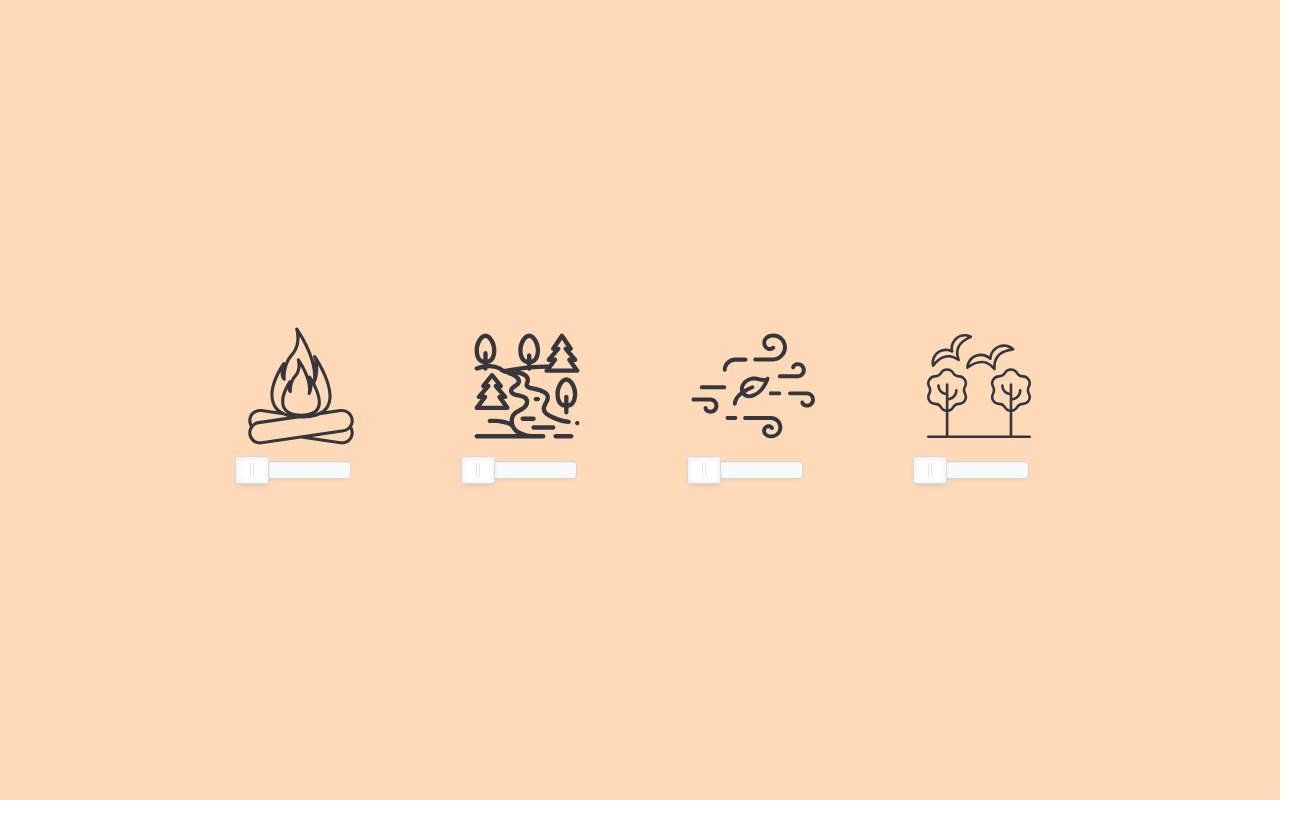
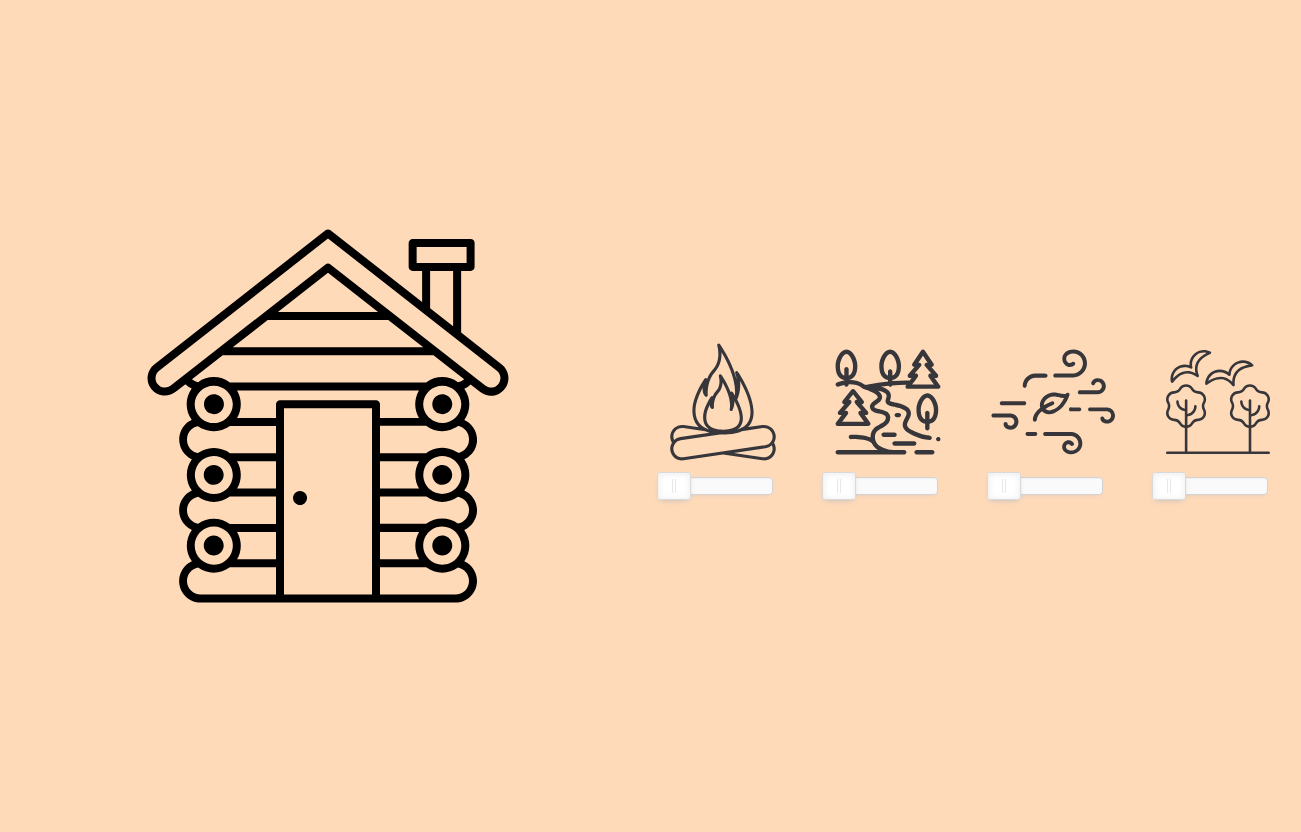
Before and after one commit to vytenisblask/cabin-dreaming, a Vue app: page / in a window 1280 px wide. Shown: the whole page, 1301 px wide, since content can reach past the window. Before the commit the page ends 800 px from the top, so only its background shows below. Built offline with nearby package versions, Linux system fonts and the light colour scheme.

Commit message:
styling and cabin update

```diff
--- a/src/App.vue
+++ b/src/App.vue
@@ -1,5 +1,6 @@
 <template>
-  <div id="app">
+  <div class="app-container">
+    <img src="@/assets/np_cabin.svg" alt="Cabin" class="cabin-image">
     <div class="icons-container">
       <SoundIcon :iconPath="require('@/assets/np_fire.svg')" :soundPath="require('@/assets/fire_cracklin.mp3')" altText="Fire Icon" />
       <SoundIcon :iconPath="require('@/assets/np_river.svg')" :soundPath="require('@/assets/river_flow.mp3')" altText="River Icon" />
@@ -26,27 +27,41 @@ body, html {
   padding: 0;
   font-family: 'Arial', sans-serif;
   height: 100%;
+  background-color: #FFDAB9;
 }
 
-#app {
+.app-container {
   display: flex;
-  justify-content: center;
+  justify-content: space-between;
   align-items: center;
-  background-color: #FFDAB9;
   height: 100vh;
+  padding: 1rem;
+}
+
+.cabin-image {
+  flex: 0 0 50%;
+  max-width: 100%;
+  max-height: 400px;
 }
 
 .icons-container {
   display: flex;
-  gap: 2rem;
-  flex-wrap: wrap;
+  flex-direction: row;
+  gap: 0.2rem;
+  flex: 0 0 50%;
+  align-items: center;
+  padding: 0.1rem;
 }
+
 
 @media (max-width: 768px) {
   .icons-container {
     flex-direction: column;
     align-items: center;
   }
+  .cabin-image {
+    display: none;
+}
 }
 
 
--- a/src/components/SoundIcon.vue
+++ b/src/components/SoundIcon.vue
@@ -74,7 +74,7 @@
     display: flex;
     flex-direction: column;
     align-items: center;
-    margin: 2rem;
+    margin: 1rem;
   }
 
 
@@ -91,7 +91,7 @@
   }
 
   .volume-slider {
-  width: 100px;  /* or however wide you want it */
+  width: 100px;
     }
  .noUi-connect {
   background: #77A4A0;
```
Also changed, not shown: src/assets/np_cabin.svg (added).
